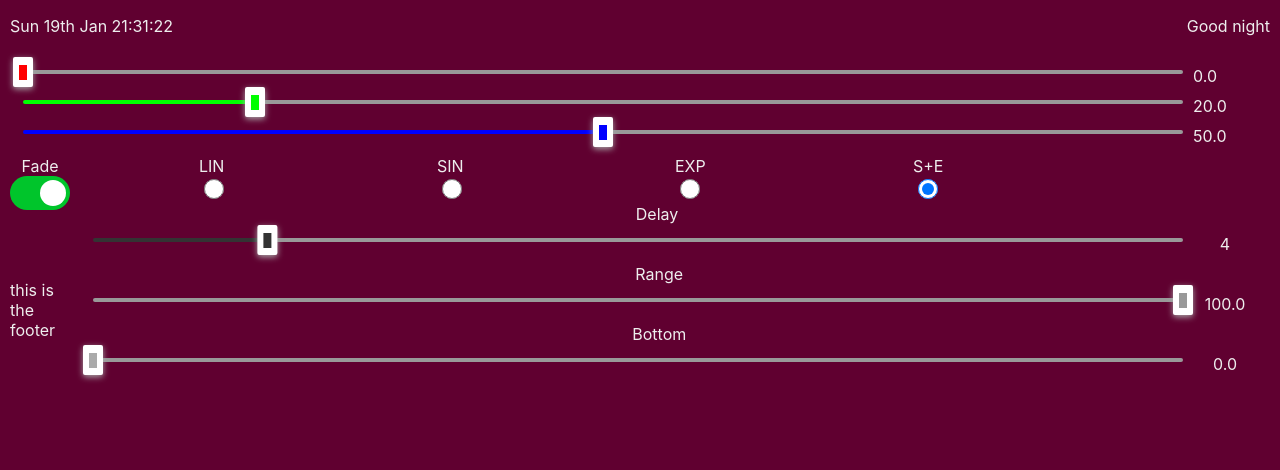
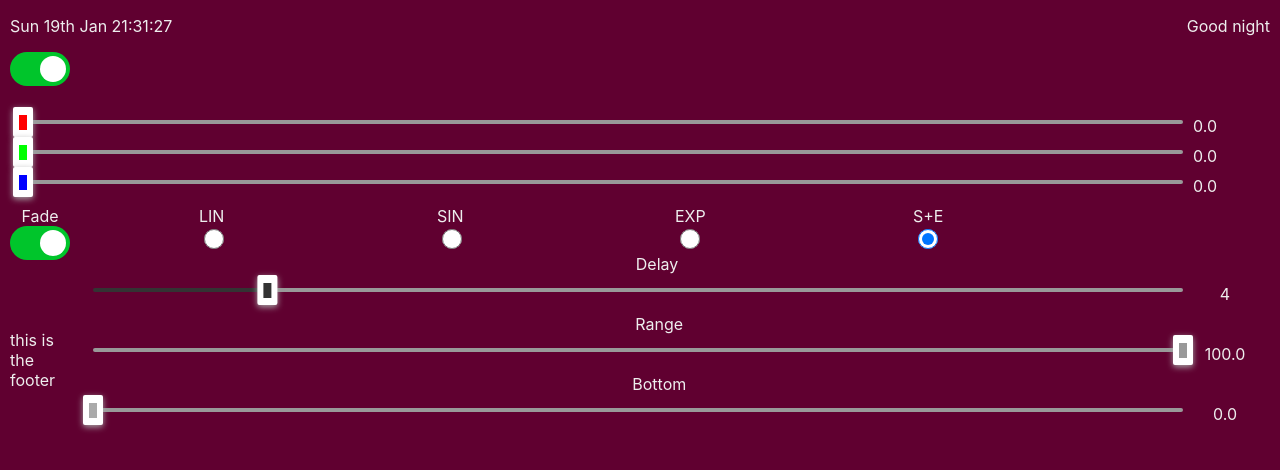
Before and after one commit to adammilward/pi, a React (Create React App) app in the folder html/React/: page / in a window 1280 px wide. Shown: the top 470 px of the page. Built offline with nearby package versions, Linux system fonts and the light colour scheme; no server answers.

Commit message:
added lights on switch

```diff
--- a/html/React/src/components/App.js
+++ b/html/React/src/components/App.js
@@ -28,14 +28,13 @@ export default class App extends React.Component{
   }
 
   componentDidMount() {
-    //this.interval = setInterval(() => this.setState({ time: moment() }), 1000);
+    this.interval = setInterval(() => this.setState({ time: moment() }), 1000);
     this.interval = setInterval(this.getData, 1000);
     //this.interval = setInterval(console.log(this), 1000);
     //this.whereIsThis();
   }
 
   getData = () => {
-    console.log('getData', this);
     //let url = "van_data.php";
     let url = "http://thx1138-dev/van_data.php";
     fetch(url)
--- a/html/React/src/components/Lights.js
+++ b/html/React/src/components/Lights.js
@@ -1,12 +1,16 @@
 import React from "react";
 import Slider from './Slider'
 import LightsFade from './LightsFade'
+import LightsOn from "./LightsOn";
 
 export default class Lights extends React.Component{
 
   constructor(props) {
+
     super(props);
+
     this.state = {
+      lightsOn: true,
       power: {
         r: 0,
         g: 0,
@@ -17,75 +21,26 @@ export default class Lights extends React.Component{
     };
   }
 
-  componentDidMount() {
-    //funct is only called once when the component is mounted
-    // and not called on reRendering, ie when updating state
-  }
-
-  componentDidUpdate(prevProps, prevState, snapshot) {
-  }
-
-  shouldComponentUpdate(nextProps, nextState, nextContext) {
-    // return true or false
-    return false;
-  }
-
-  componentWillUnmount() {
-    //tare down or clean up code, eg remove event listeners
-  }
-
-  slid = (value, name) =>  {
-    //console.log('Lights slid, value name', value, name);
-    //console.log(this);
-/*    this.setState((state, props) => {
-      console.log('Lights::slid setState, state, props', state, props);
-      return state ;
-    })*/
+  toggle = (fade) => {
+    this.setState({lightsOn: !this.state.lightsOn})
   };
 
-  func = function () {
-    console.log('func, this', this);
-  };
-
-  bottomSlid = (value, name) => {
-    console.log('bottomSlid, value', value, name);
-  };
-
-  render() {
+  render(props) {
     return (
-      <div className="lights" id='lights'>
-        <Slider
-          name={'r'}
-          value={this.state.power.r}
-          color={'#f00'}
-          getColor={function (power) {
-            return 'rgb(' + Math.round(power * 2.55) + ', 0, 0)';
-          }}
-          slid={this.slid}
-        />
-        <Slider
-          name={'g'}
-          value={20}
-          color={'#0f0'}
-          getColor={function (power) {
-            return 'rgb(0, ' + Math.round(power * 2.55) + ', 0)';
-          }}
-          slid={this.slid}
-        />
-        <Slider
-          name={'b'}
-          value={50}
-          color={'#00f'}
-          getColor={function (power) {
-            return 'rgb(0, 0, ' + Math.round(power * 2.55) + ')';
-          }}
-          slid={this.slid}
-        />
-        <LightsFade
-          fadeOn={this.state.fadeOn}
-          fadeMode={this.state.fadeMode}
-          bottomSlid={this.bottomSlid}
-        />
+      <div>
+        <label className="switch float">
+          <input
+            type="checkbox"
+            checked={this.state.lightsOn}
+            onChange={this.toggle}
+          />
+          <span className="switch-slider round right" />
+        </label>
+        {this.state.lightsOn &&
+          <LightsOn
+            {...this.state}
+          />
+        }
       </div>
     );
   }
--- a/html/React/src/components/LightsFade.js
+++ b/html/React/src/components/LightsFade.js
@@ -5,7 +5,6 @@ export default class LightsFade extends React.Component{
 
   constructor(props) {
     super(props);
-
     this.state = {
       fadeOn: this.props.fadeOn,
       fadeMode: this.props.fadeMode,
--- /dev/null
+++ b/html/React/src/components/LightsOn.js
@@ -0,0 +1,84 @@
+import React from "react";
+import Slider from './Slider'
+import LightsFade from './LightsFade'
+
+export default class LightsOn extends React.Component{
+
+  constructor(props) {
+    super(props);
+    this.state = props;
+  }
+
+  componentDidMount() {
+    //funct is only called once when the component is mounted
+    // and not called on reRendering, ie when updating state
+  }
+
+  componentDidUpdate(prevProps, prevState, snapshot) {
+  }
+
+  shouldComponentUpdate(nextProps, nextState, nextContext) {
+    // return true or false
+    return false;
+  }
+
+  componentWillUnmount() {
+    //tare down or clean up code, eg remove event listeners
+  }
+
+  slid = (value, name) =>  {
+    //console.log('Lights slid, value name', value, name);
+    //console.log(this);
+/*    this.setState((state, props) => {
+      console.log('Lights::slid setState, state, props', state, props);
+      return state ;
+    })*/
+  };
+
+  func = function () {
+    console.log('func, this', this);
+  };
+
+  bottomSlid = (value, name) => {
+    console.log('bottomSlid, value', value, name);
+  };
+
+  render() {
+    return (
+      <div className="lights" id='lights'>
+        <Slider
+          name={'r'}
+          value={this.state.power.r}
+          color={'#f00'}
+          getColor={function (power) {
+            return 'rgb(' + Math.round(power * 2.55) + ', 0, 0)';
+          }}
+          slid={this.slid}
+        />
+        <Slider
+          name={'g'}
+          value={this.state.power.g}
+          color={'#0f0'}
+          getColor={function (power) {
+            return 'rgb(0, ' + Math.round(power * 2.55) + ', 0)';
+          }}
+          slid={this.slid}
+        />
+        <Slider
+          name={'b'}
+          value={this.state.power.b}
+          color={'#00f'}
+          getColor={function (power) {
+            return 'rgb(0, 0, ' + Math.round(power * 2.55) + ')';
+          }}
+          slid={this.slid}
+        />
+        <LightsFade
+          fadeOn={this.state.fadeOn}
+          fadeMode={this.state.fadeMode}
+          bottomSlid={this.bottomSlid}
+        />
+      </div>
+    );
+  }
+}
```
